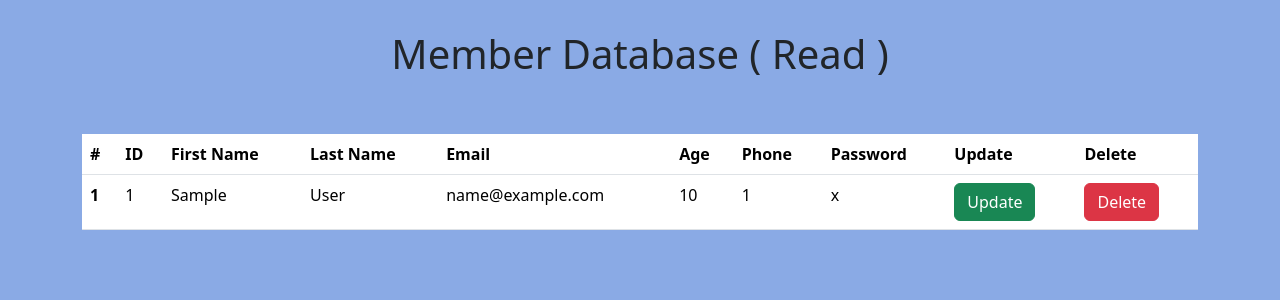
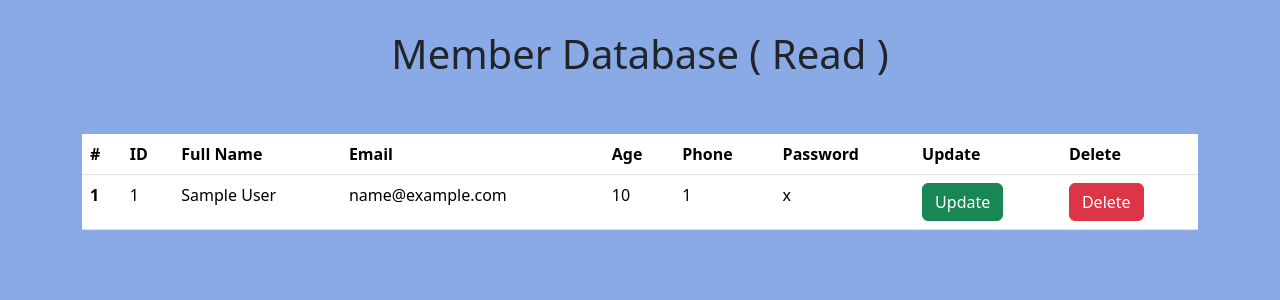
Before and after one commit to harshlaxkar07/crud_django, a Django app: page /read in a window 1280 px wide. Shown: the part 57-357 px from the top of the page. Run offline with Django 5.2, Linux system fonts and the light colour scheme; tables that the repository leaves empty hold one stand-in row (values such as "Sample post").

Commit message:
modified crud_django

```diff
--- a/django_crud/crud/models.py
+++ b/django_crud/crud/models.py
@@ -1,8 +1,13 @@
 from django.db import models
+from django.core.validators import RegexValidator
 
 class Member(models.Model):
-    firstname = models.CharField(max_length=50)
-    lastname = models.CharField(max_length= 50)
+    firstname = models.CharField(max_length=50,
+        validators=[RegexValidator(regex='^[a-zA-Z]*$',
+        message='Only alphabets are allowed.')])
+    lastname = models.CharField(max_length=50,
+        validators=[RegexValidator(regex='^[a-zA-Z]*$',
+        message='Only alphabets are allowed.')])
     age = models.IntegerField()
     email = models.EmailField(max_length=50)
     phone = models.IntegerField()
--- a/django_crud/crud/templates/create.html
+++ b/django_crud/crud/templates/create.html
@@ -2,7 +2,6 @@
 {% block content %}
 
     <form method="POST" class="form"  action="{% url 'create' %}">
-<!--<form method="POST"  action="{% url 'create' %}">-->
 
     <h1 style="text-align:center;" >
         Member Form ( Create )
@@ -10,10 +9,10 @@
     <br/>
         {% csrf_token %}
         <div class="mb-3">
-    <input type="text" class="input form-control" name="firstname" aria-describedby="First Name" placeholder="First Name" value="{{firstname}}">
+            <input type="text" class="input form-control" name="firstname" pattern="[A-Za-z]+" title="Only alphabets are allowed" aria-describedby="First Name" placeholder="First Name" value="{{firstname}}">
         </div>
         <div class="mb-3">
-    <input type="text" class="input form-control" name="lastname" aria-describedby="First Name" placeholder="Last Name" value="{{lastname}}">
+            <input type="text" class="input form-control" name="lastname" pattern="[A-Za-z]+" title="Only alphabets are allowed" aria-describedby="First Name" placeholder="Last Name" value="{{lastname}}">
         </div>
         <div class="mb-3">
             <input type="number" class="input form-control" name="age" aria-describedby="age" placeholder="Age" value="{{age}}">
--- a/django_crud/crud/templates/read.html
+++ b/django_crud/crud/templates/read.html
@@ -8,8 +8,7 @@
             <tr>
                 <th scope="col">#</th>
                 <th scope="col">ID</th>
-                <th scope="col">First Name</th>
-                <th scope="col">Last Name</th>
+                <th scope="col">Full Name</th>
                 <th scope="col">Email</th>
                 <th scope="col">Age</th>
                 <th scope="col">Phone</th>
@@ -23,8 +22,7 @@
                 <tr >
                     <th scope="row"> {{ forloop.counter }} </th>
                     <td  > {{ item.id }} </td>
-                    <td  > {{ item.firstname }} </td>
-                    <td > {{ item.lastname }} </td>
+                    <td  > {{ item.firstname }} {{ item.lastname }} </td>
                     <td > {{ item.email }} </td>
                     <td > {{ item.age     }} </td>
                     <td > {{ item.phone }} </td>
```
Also changed, not shown: django_crud/crud/migrations/0005_alter_member_firstname_alter_member_lastname.py (added), django_crud/db.sqlite3. Lines whose indentation alone changed are shown as unchanged.
